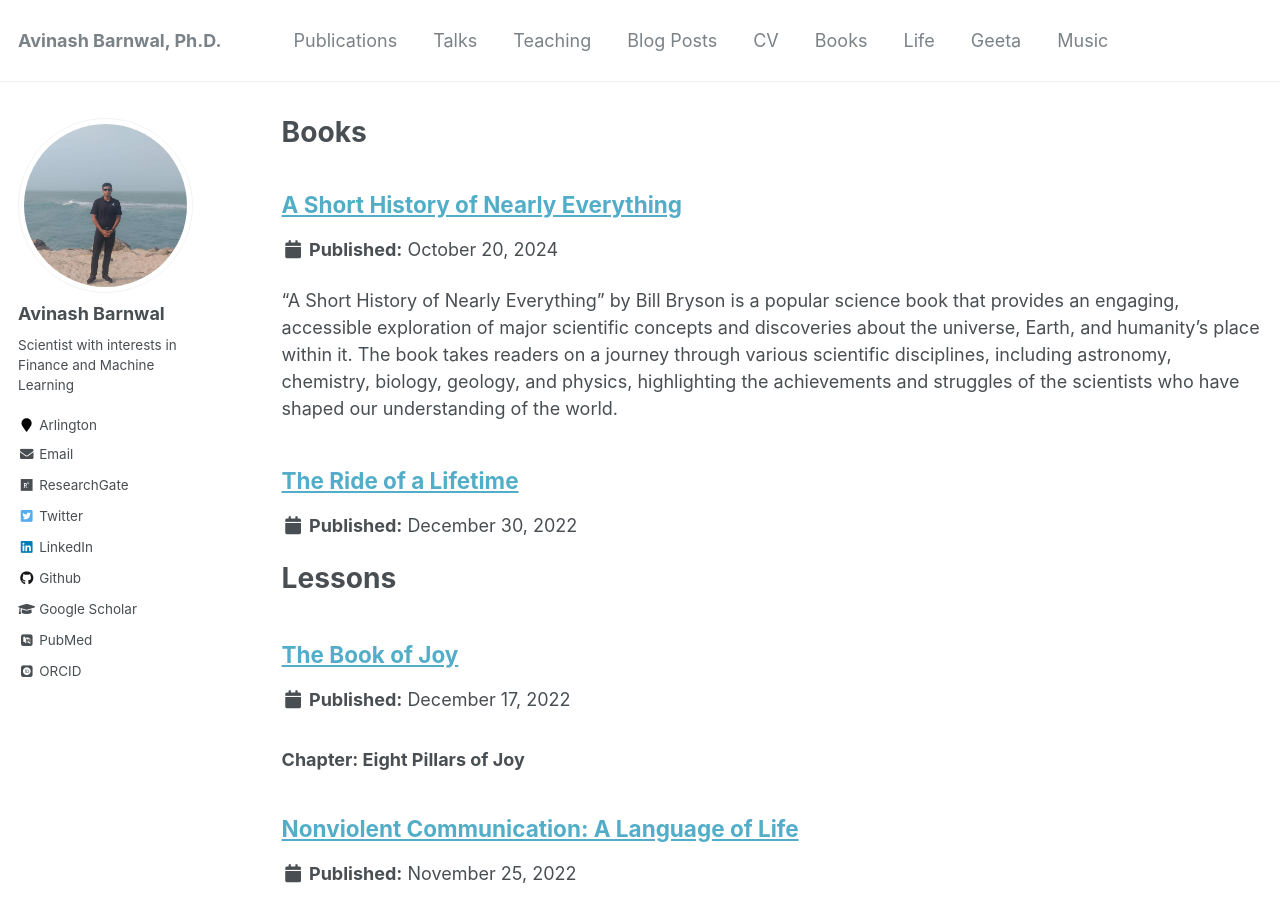
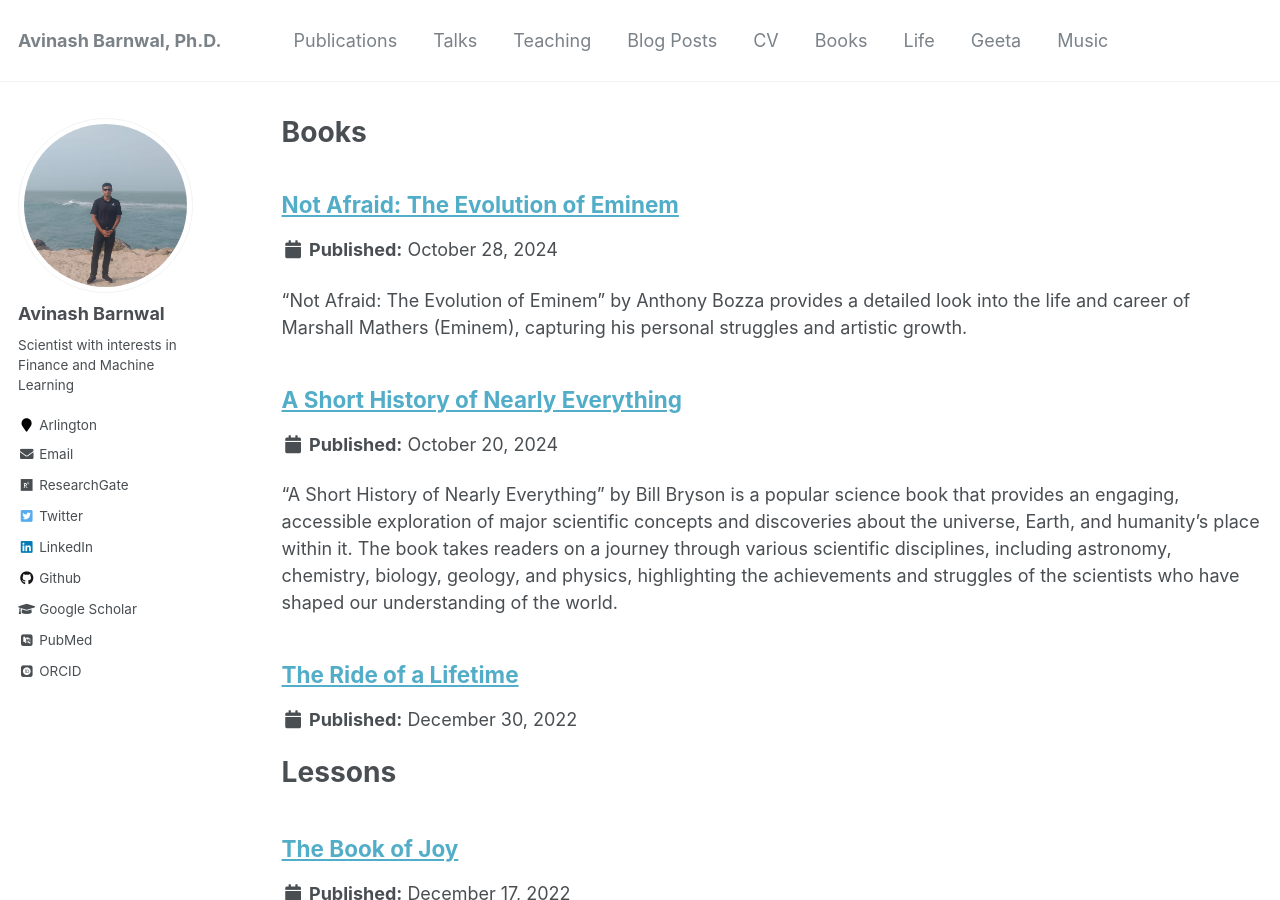
Before and after one commit to avinashbarnwal/avinashbarnwal.github.io, a Jekyll site: the page built from _pages/books.html, in a window 1280 px wide and 900 px high. Built offline with Jekyll 4.4.1, drawn with Linux system fonts in a browser that asks for light colours; some web fonts are replaced; some of the changed text lies outside the part shown.

Commit message:
Update not_afraid_eminem.md

```diff
--- a/_books/not_afraid_eminem.md
+++ b/_books/not_afraid_eminem.md
@@ -3,7 +3,7 @@ title: "Not Afraid: The Evolution of Eminem"
 collection: books
 type: "Non-Fictional"
 permalink: /books/not_afraid_the_evolution_of_eminem
-date: 2021-12-15
+date: 2024-10-28
 ---
 
 "Not Afraid: The Evolution of Eminem" by Anthony Bozza provides a detailed look into the life and career of Marshall Mathers (Eminem), capturing his personal struggles and artistic growth.
```
